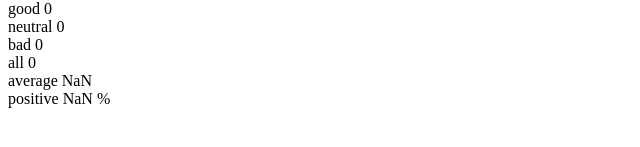
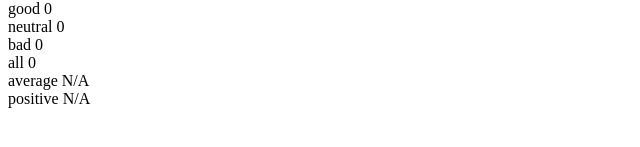
Before and after one commit to keyxcode/fso-part1, a React (Create React App) app in the folder unicafe/: page / in a window 1280 px wide. Shown: the part 181-328 px from the top of the page, without its empty margins (0-640 px from the left). Built offline with nearby package versions, Linux system fonts and the light colour scheme.

Commit message:
Solution 1.7: handle all stats correctly when total ratings is 0

```diff
--- a/unicafe/src/App.js
+++ b/unicafe/src/App.js
@@ -21,8 +21,13 @@
   const increaseBadRating = () => setBad(bad + 1);
 
   const totalRatings = good + neutral + bad;
-  const averageRating = (good * 1 + neutral * 0 + bad * -1) / totalRatings;
-  const positivePercentage = `${(good / totalRatings) * 100} %`;
+  const averageRating = totalRatings
+    ? (good * 1 + neutral * 0 + bad * -1) / totalRatings
+    : "N/A";
+  const positivePercentage = totalRatings
+    ? `${(good / totalRatings) * 100} %`
+    : "N/A";
+
   return (
     <div>
       <h1>Give feedback</h1>
```
